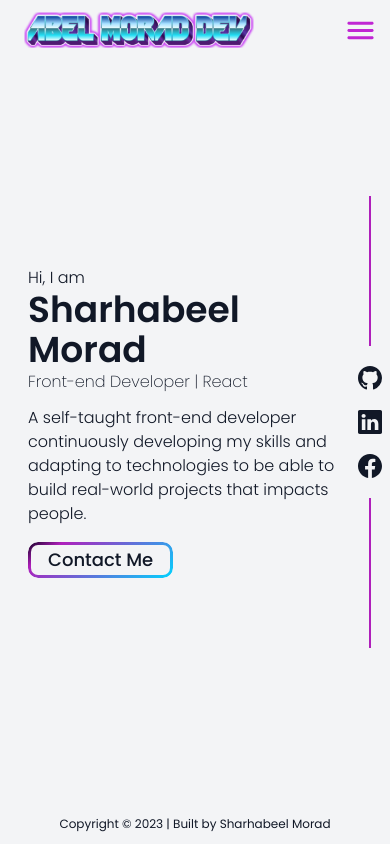
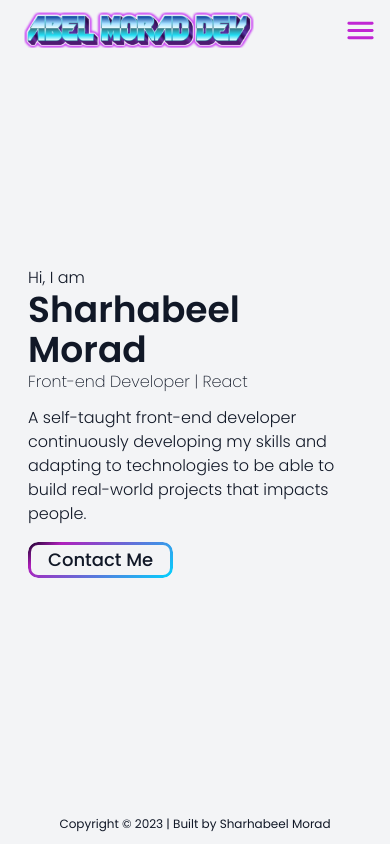
Before and after one commit to abelmorad/abel-morad, a React (Vite) app: page / in a window 390 px wide. Built offline with nearby package versions, Linux system fonts and the light colour scheme.

Commit message:
Feat: aside will now show at mobile size

```diff
--- a/src/pages/Landing.tsx
+++ b/src/pages/Landing.tsx
@@ -21,7 +21,9 @@ function Landing() {
             Contact Me
           </Link>
         </section>
-        <Aside />
+        <div className="mobile:hidden tablet:block">
+          <Aside />
+        </div>
       </div>
     </section>
   );
```
